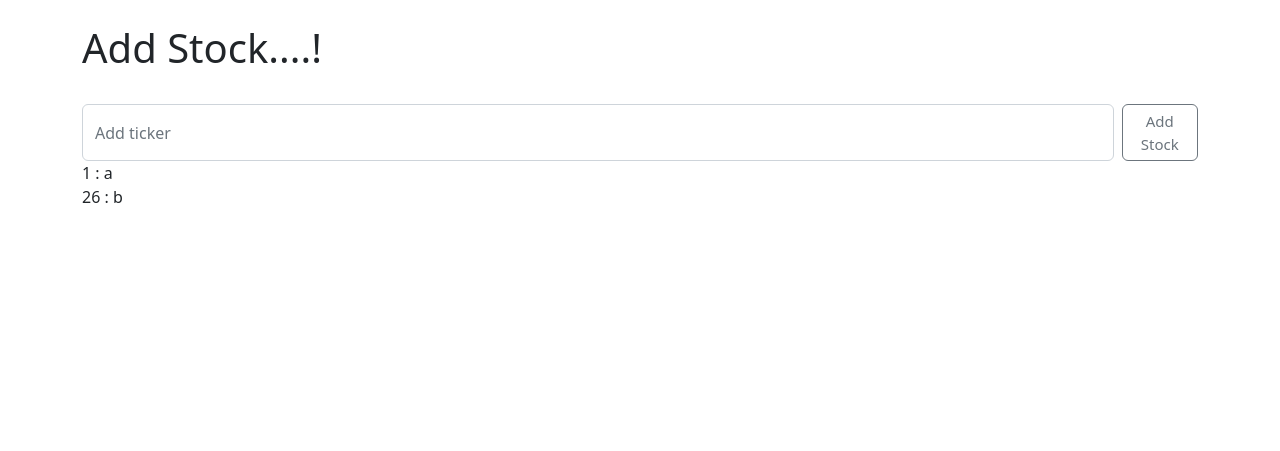
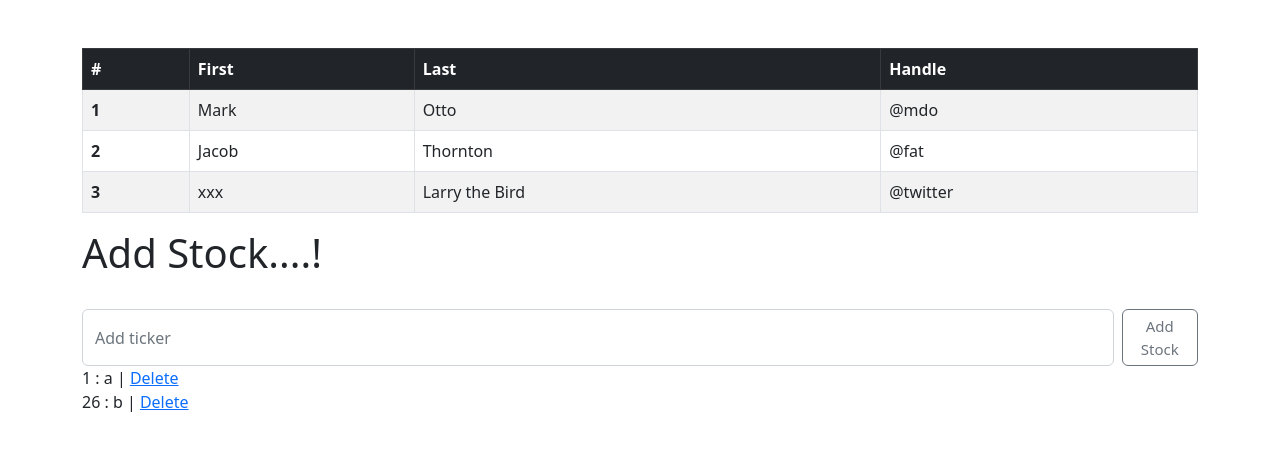
Before and after one commit to amir3483/StockMarket, a Django app: page /add_stock.html in a window 1280 px wide. Shown: the part 56-507 px from the top of the page. Run offline with Django 4.2, Linux system fonts and the light colour scheme; data comes from the database, SQL or seed files in the repository; both versions use the stored data as it was after the commit.

Commit message:
commit 6

```diff
--- a/quotes/templates/add_stock.html
+++ b/quotes/templates/add_stock.html
@@ -8,4 +8,4 @@
     <button class="btn btn-outline-secondary" style="font-size: 15px; padding: 5px;" type="submit">Add Stock</button>
 </form>
 
-{% for x in ticker %} {{x.id}} : {{x.ticker}} <br> {%endfor%} {% endblock %}
+{% for x in ticker %} {{x.id}} : {{x.ticker}} | <a href="{% url 'delete' x.id %}">Delete</a><br> {%endfor%} {% endblock %}
--- a/quotes/templates/base.html
+++ b/quotes/templates/base.html
@@ -37,7 +37,45 @@
         </div>
     </nav>
     <div class="container">
-        <br> {% block content %} {% endblock %}
+        <br> <br>
+        <table class="table table-striped table-bordered table-hover">
+            <thead class="table-dark">
+                <tr>
+                    <th scope="col">#</th>
+                    <th scope="col">First</th>
+                    <th scope="col">Last</th>
+                    <th scope="col">Handle</th>
+                </tr>
+            </thead>
+            <tbody>
+                <tr>
+                    <th scope="row">1</th>
+                    <td>Mark</td>
+                    <td>Otto</td>
+                    <td>@mdo</td>
+                </tr>
+                <tr>
+                    <th scope="row">2</th>
+                    <td>Jacob</td>
+                    <td>Thornton</td>
+                    <td>@fat</td>
+                </tr>
+                <tr>
+                    <th scope="row">3</th>
+                    <td>xxx</td>
+                    <td>Larry the Bird</td>
+                    <td>@twitter</td>
+                </tr>
+            </tbody>
+        </table>
+        {% if messages %} {% for message in messages %}
+        <div class="alert alert-warning alert-dismissable" role="alert">
+            <button class="btn-close" data-bs-dismiss="alert" aria-label="Close">
+                        <small>
+                            <sup>X</sup>
+                        </small>
+                    </button> {{ message }}
+        </div><br> {% endfor %} {% endif %} {% block content %} {% endblock %}
     </div>
 
     <script src="https://cdn.jsdelivr.net/npm/bootstrap@5.2.2/dist/js/bootstrap.bundle.min.js" integrity="sha384-OERcA2EqjJCMA+/3y+gxIOqMEjwtxJY7qPCqsdltbNJuaOe923+mo//f6V8Qbsw3" crossorigin="anonymous"></script>
--- a/quotes/urls.py
+++ b/quotes/urls.py
@@ -13,4 +13,5 @@ urlpatterns = [
     path('about.html',views.about, name='about'),
     path('base.html',views.base, name='base'),
     path('add_stock.html',views.add_stock , name='add_stock'),
+    path('delete/<stock_id>',views.delete , name='delete'),
 ]
--- a/quotes/views.py
+++ b/quotes/views.py
@@ -43,3 +43,9 @@ def add_stock(request):
 
 def base(request):
     return render(request , 'base.html' , {})
+
+def delete(request , stock_id):
+    item = Stock.objects.get(pk = stock_id)
+    item.delete()
+    messages.success(request, ("Deleted"))
+    return redirect('add_stock')
```
Also changed, not shown: db.sqlite3.
